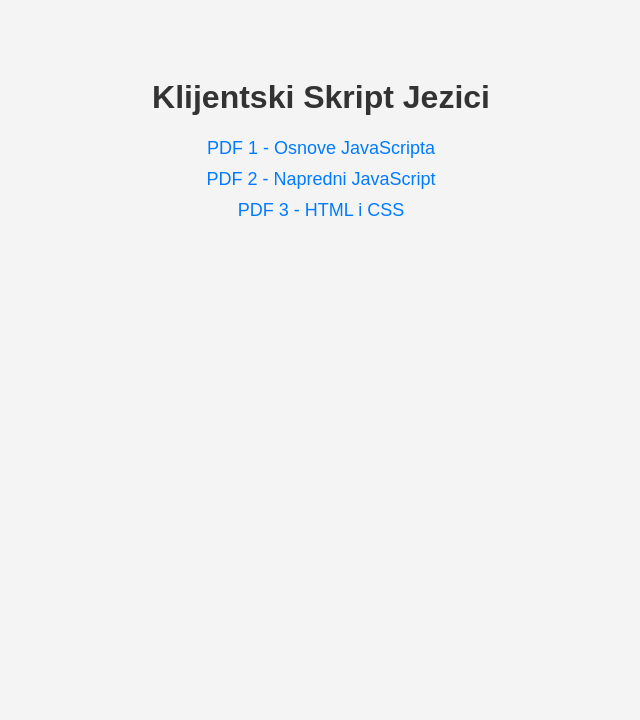
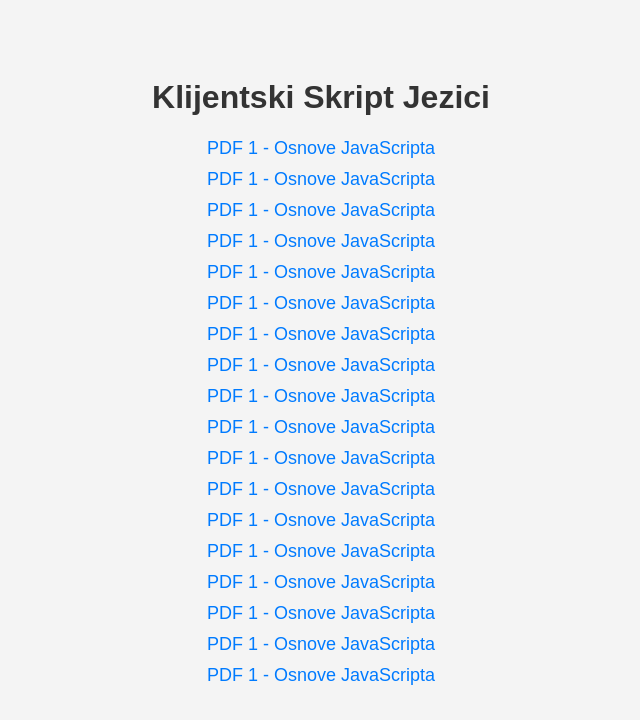
Before and after one commit to ognjen228/ognjen228.github.io, a plain HTML site: page klijentski.html in a window 1280 px wide. Shown: the whole page, without its empty margins (319-959 px from the left). Drawn offline with Linux system fonts and the light colour scheme.

Commit message:
Update klijentski.html

```diff
--- a/klijentski.html
+++ b/klijentski.html
@@ -37,8 +37,26 @@
 
     <ul>
         <li><a href="klijentski skript jezici/B1-Foto-Galerija.pdf" target="_blank">PDF 1 - Osnove JavaScripta</a></li>
-        <li><a href="pdf/klijent2.pdf" target="_blank">PDF 2 - Napredni JavaScript</a></li>
-        <li><a href="pdf/klijent3.pdf" target="_blank">PDF 3 - HTML i CSS</a></li>
+        <li><a href="klijentski skript jezici/B11-Vremenska-prognoza.pdf" target="_blank">PDF 1 - Osnove JavaScripta</a></li>
+        <li><a href="klijentski skript jezici/B2-Domace-zivotinje.pdf" target="_blank">PDF 1 - Osnove JavaScripta</a></li>
+        <li><a href="klijentski skript jezici/B3-Srbija-i-njeni-susedi.pdf" target="_blank">PDF 1 - Osnove JavaScripta</a></li>
+        <li><a href="klijentski skript jezici/B4-Slajder-za-slike.pdf" target="_blank">PDF 1 - Osnove JavaScripta</a></li>
+        <li><a href="klijentski skript jezici/B5-Zvuci-instrumenata.pdf" target="_blank">PDF 1 - Osnove JavaScripta</a></li>
+        <li><a href="klijentski skript jezici/Cas 6 - шаблон предлога пројекта.pdf" target="_blank">PDF 1 - Osnove JavaScripta</a></li>
+        <li><a href="klijentski skript jezici/Materijal-za-Lionel-Mesi.zip" target="_blank">PDF 1 - Osnove JavaScripta</a></li>
+        <li><a href="klijentski skript jezici/B1-Foto-Galerija.pdf" target="_blank">PDF 1 - Osnove JavaScripta</a></li>
+
+        <li><a href="klijentski skript jezici/B1-Foto-Galerija.pdf" target="_blank">PDF 1 - Osnove JavaScripta</a></li>
+        <li><a href="klijentski skript jezici/B1-Foto-Galerija.pdf" target="_blank">PDF 1 - Osnove JavaScripta</a></li>
+        <li><a href="klijentski skript jezici/B1-Foto-Galerija.pdf" target="_blank">PDF 1 - Osnove JavaScripta</a></li>
+        <li><a href="klijentski skript jezici/B1-Foto-Galerija.pdf" target="_blank">PDF 1 - Osnove JavaScripta</a></li>
+        <li><a href="klijentski skript jezici/B1-Foto-Galerija.pdf" target="_blank">PDF 1 - Osnove JavaScripta</a></li>
+
+        <li><a href="klijentski skript jezici/B1-Foto-Galerija.pdf" target="_blank">PDF 1 - Osnove JavaScripta</a></li>
+        <li><a href="klijentski skript jezici/B1-Foto-Galerija.pdf" target="_blank">PDF 1 - Osnove JavaScripta</a></li>
+        <li><a href="klijentski skript jezici/B1-Foto-Galerija.pdf" target="_blank">PDF 1 - Osnove JavaScripta</a></li>
+        <li><a href="klijentski skript jezici/B1-Foto-Galerija.pdf" target="_blank">PDF 1 - Osnove JavaScripta</a></li>
+
     </ul>
 
 </body>
```
